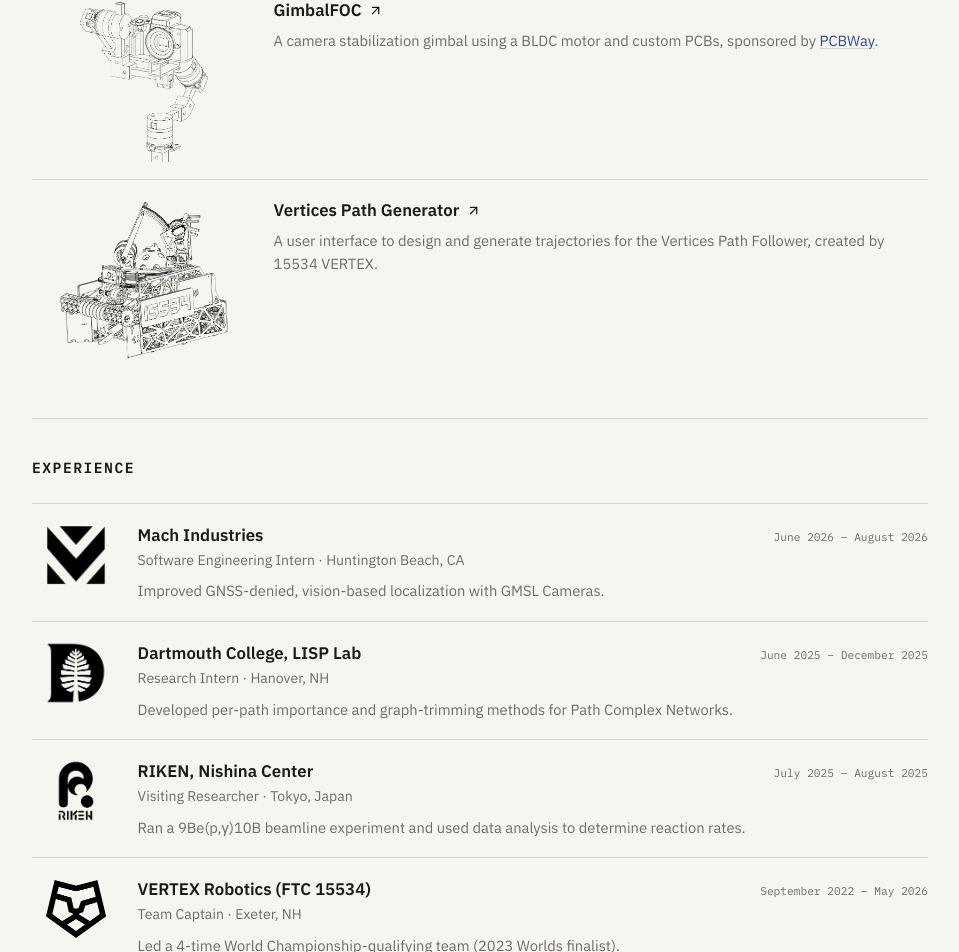
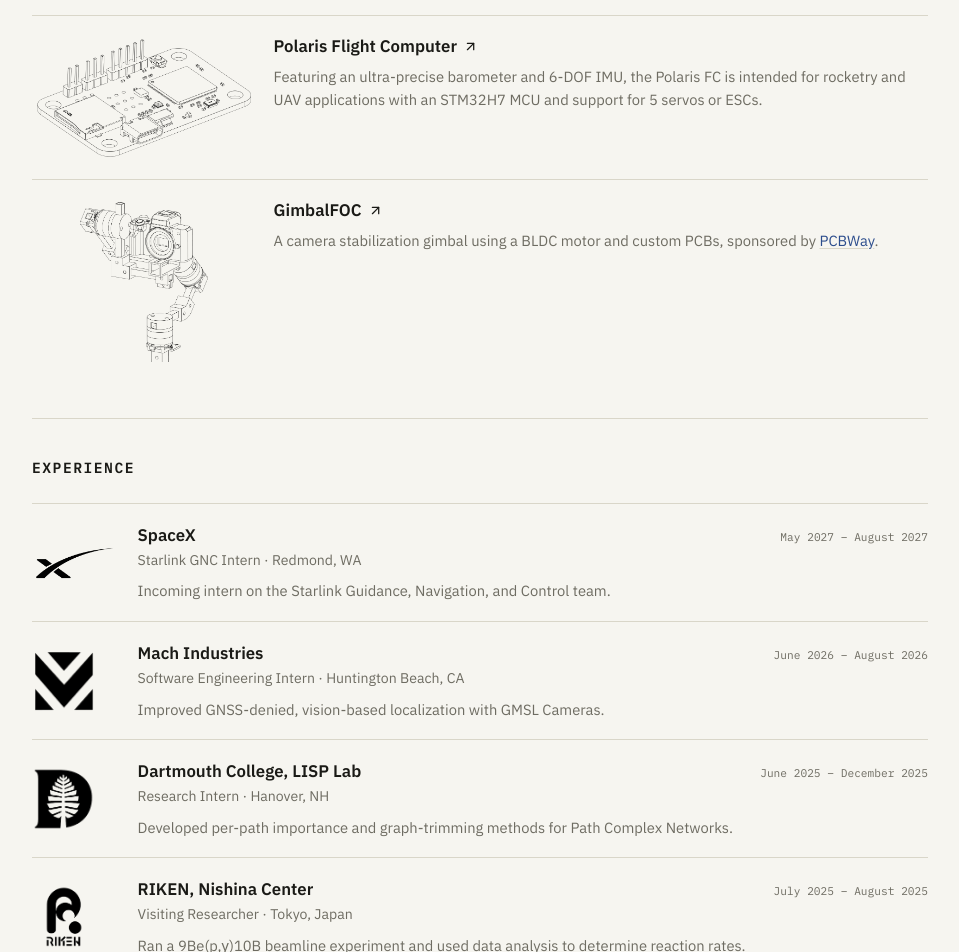
Before and after one commit to avaninder/avaninder, a Next.js app: page / in a window 1280 px wide. Shown: the part 823-1775 px from the top of the page, without its empty margins (160-1119 px from the left). Built offline with nearby package versions, Linux system fonts and the light colour scheme.

Commit message:
calm luh update

```diff
--- a/app/globals.css
+++ b/app/globals.css
@@ -165,7 +165,7 @@
   gap: 1.1rem;
   padding: 1.15rem 0;
   border-top: 1px solid var(--hairline);
-  align-items: flex-start;
+  align-items: center;
 }
 .bn-exp:first-of-type {
   border-top: none;
@@ -174,8 +174,16 @@
   flex: none;
   display: flex;
   align-items: center;
-  justify-content: center;
+  justify-content: flex-start;
   width: 5.5rem;
+}
+/* RIKEN's mark is much narrower than the other (roughly square) logos, so
+   left-aligning it like the rest visually reads as shifted left. Nudge it
+   right by half the gap between its rendered width and the square logos'
+   full-height footprint, so its visual center lines up with theirs instead
+   of the column's. */
+.bn-exp-logo.is-centered img {
+  margin-left: 0.75rem;
 }
 .bn-exp-logo img {
   display: block;
@@ -590,4 +598,7 @@
     max-width: 4rem;
     max-height: 2.9rem;
   }
+  .bn-exp-logo.is-centered img {
+    margin-left: 0.54rem;
+  }
 }
--- a/app/page.tsx
+++ b/app/page.tsx
@@ -12,10 +12,23 @@
   logo: string;
   logoWidth: number;
   logoHeight: number;
+  logoAlign?: "start" | "center";
   description: string;
 };
 
 const experiences: Experience[] = [
+  {
+    company: "SpaceX",
+    role: "Starlink GNC Intern",
+    location: "Redmond, WA",
+    start: "May 2027",
+    end: "August 2027",
+    logo: "/spacex_logo.png",
+    logoWidth: 1318,
+    logoHeight: 574,
+    description:
+      "Incoming intern on the Starlink Guidance, Navigation, and Control team.",
+  },
   {
     company: "Mach Industries",
     role: "Software Engineering Intern",
@@ -49,21 +62,22 @@
     logo: "/riken_logo.png",
     logoWidth: 1513,
     logoHeight: 2421,
+    logoAlign: "center",
     description:
       "Ran a 9Be(p,γ)10B beamline experiment and used data analysis to determine reaction rates.",
   },
-  {
-    company: "VERTEX Robotics (FTC 15534)",
-    role: "Team Captain",
-    location: "Exeter, NH",
-    start: "September 2022",
-    end: "May 2026",
-    logo: "/ftcvertex_logo.png",
-    logoWidth: 525,
-    logoHeight: 502,
-    description:
-      "Led a 4-time World Championship-qualifying team (2023 Worlds finalist).",
-  },
+  // {
+  //   company: "VERTEX Robotics (FTC 15534)",
+  //   role: "Team Captain",
+  //   location: "Exeter, NH",
+  //   start: "September 2022",
+  //   end: "May 2026",
+  //   logo: "/ftcvertex_logo.png",
+  //   logoWidth: 525,
+  //   logoHeight: 502,
+  //   description:
+  //     "Led a 4-time World Championship-qualifying team (2023 Worlds finalist).",
+  // },
 ];
 
 type Project = {
@@ -76,6 +90,15 @@
 };
 
 const projects: Project[] = [
+  {
+    title: "VERTEX Robotics (FTC 15534)",
+    description:
+      "Captain; Led a 4-time World Championship-qualifying team (2023 Worlds finalist).",
+    projectUrl: "https://ftcvertex.com/",
+    icon: "/vertex_outline.png",
+    iconWidth: 2631,
+    iconHeight: 2450,
+  },
   {
     title: "Zephyrus VTOL",
     description:
@@ -123,15 +146,6 @@
     icon: "/gimbal_outline.png",
     iconWidth: 2001,
     iconHeight: 2417,
-  },
-  {
-    title: "Vertices Path Generator",
-    description:
-      "A user interface to design and generate trajectories for the Vertices Path Follower, created by 15534 VERTEX.",
-    projectUrl: "https://vertices-path-gen.vercel.app",
-    icon: "/vertex_outline.png",
-    iconWidth: 2631,
-    iconHeight: 2450,
   },
 ];
 
@@ -202,7 +216,9 @@
           </div>
           {experiences.map((exp) => (
             <div className="bn-exp" key={exp.company}>
-              <div className="bn-exp-logo">
+              <div
+                className={`bn-exp-logo${exp.logoAlign === "center" ? " is-centered" : ""}`}
+              >
                 <Image
                   src={exp.logo}
                   alt=""
```
Also changed, not shown: public/spacex_logo.png (added), public/spacex_logo_bw.png (added).
